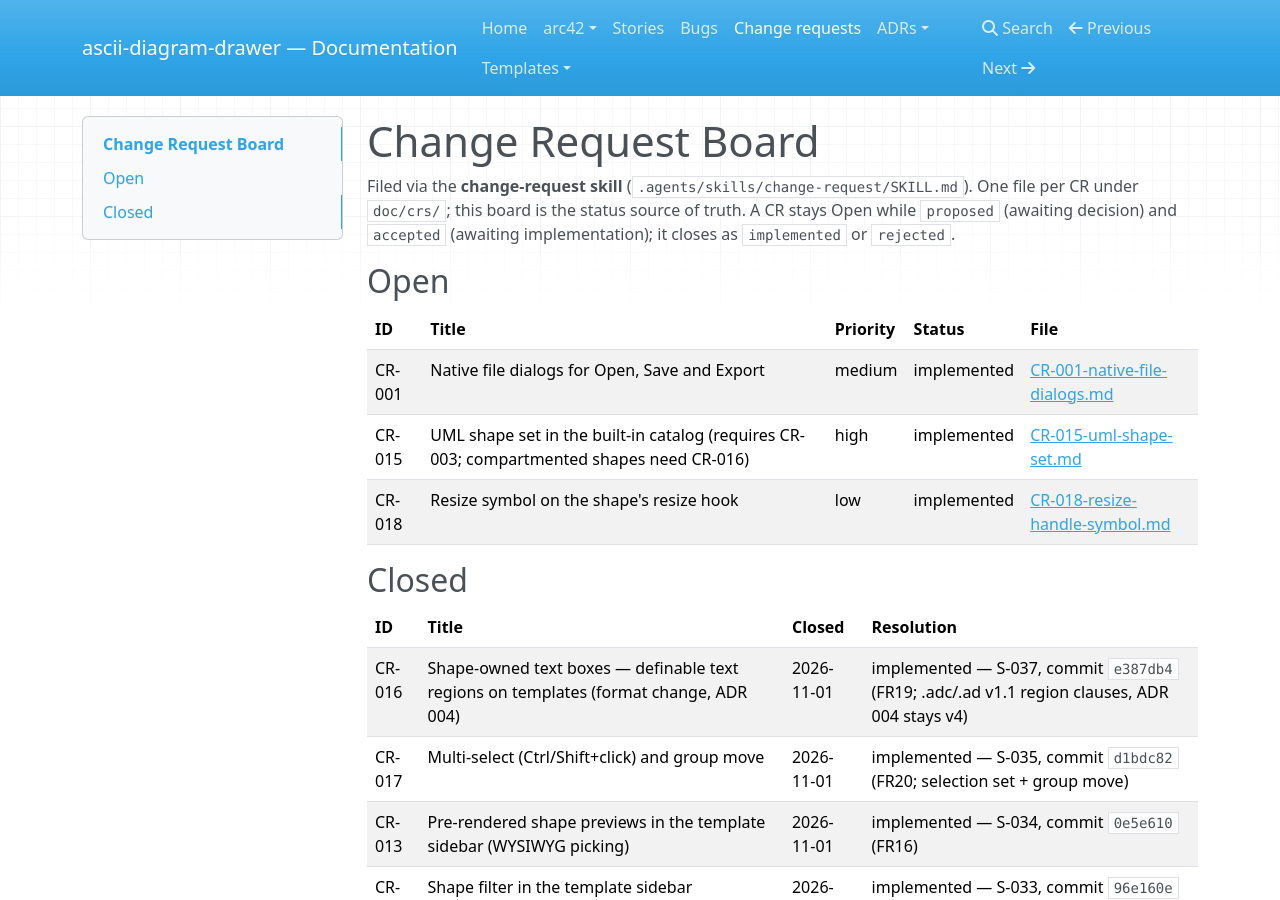
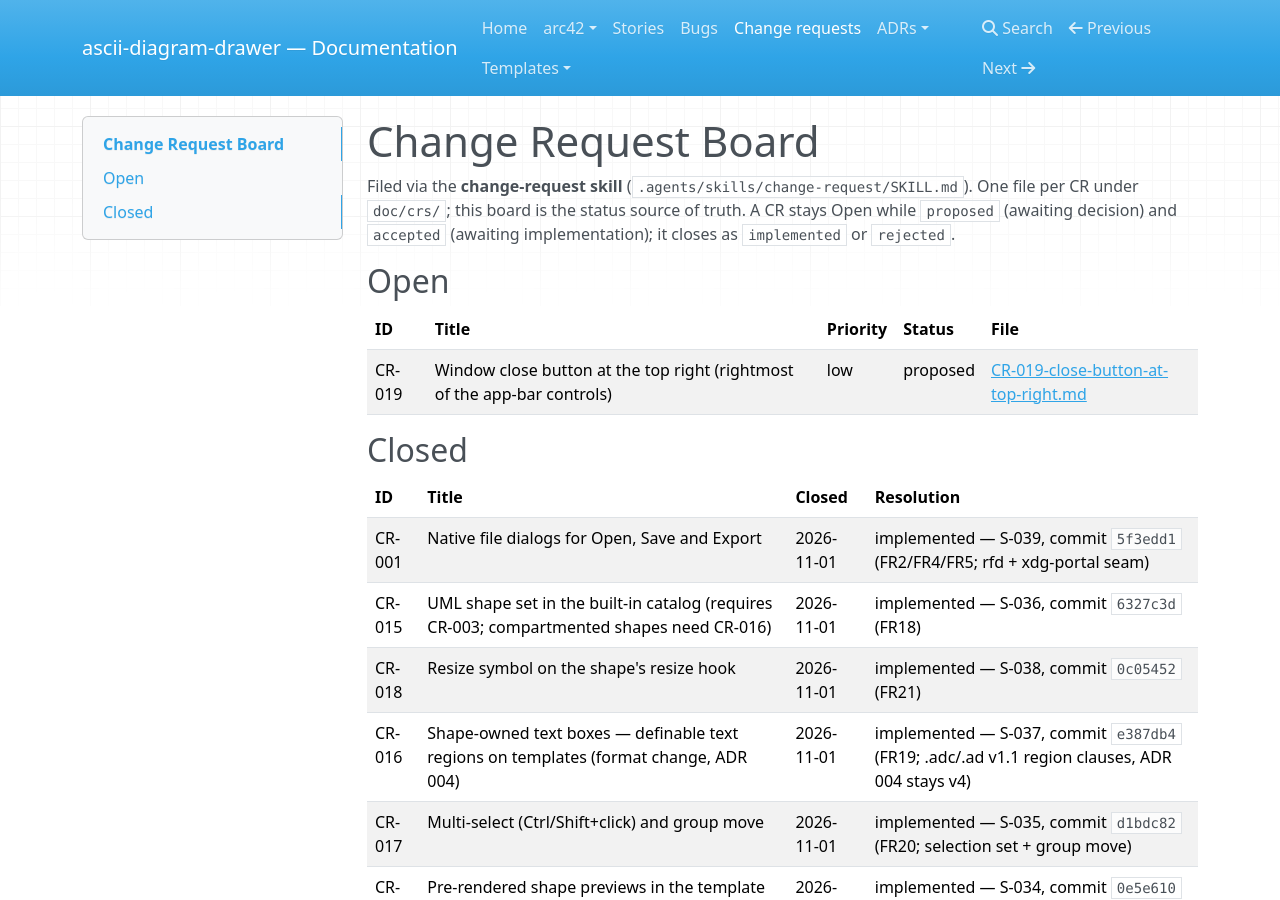
Before and after one commit to Reto411/ascii-diagram-drawer, an MkDocs documentation site: the page built from doc/crs/CRS.md, in a window 1280 px wide and 900 px high. Built offline with MkDocs 1.6.1, drawn with Linux system fonts in a browser that asks for light colours; nearby versions of some CDN libraries.

Commit message:
cr(CR-019): window close button at the top right — filed (proposed); board bookkeeping: move implemented CR-001/CR-015/CR-018 rows to Closed

```diff
--- a/doc/crs/CRS.md
+++ b/doc/crs/CRS.md
@@ -14,14 +14,15 @@ Filed via the **change-request skill** (`.agents/skills/change-request/SKILL.md`
 
 | ID | Title | Priority | Status | File |
 |----|-------|----------|--------|------|
-| CR-001 | Native file dialogs for Open, Save and Export | medium | implemented | [CR-001-native-file-dialogs.md](CR-001-native-file-dialogs.md) |
-| CR-015 | UML shape set in the built-in catalog (requires CR-003; compartmented shapes need CR-016) | high | implemented | [CR-015-uml-shape-set.md](CR-015-uml-shape-set.md) |
-| CR-018 | Resize symbol on the shape's resize hook | low | implemented | [CR-018-resize-handle-symbol.md](CR-018-resize-handle-symbol.md) |
+| CR-019 | Window close button at the top right (rightmost of the app-bar controls) | low | proposed | [CR-019-close-button-at-top-right.md](CR-019-close-button-at-top-right.md) |
 
 ## Closed
 
 | ID | Title | Closed | Resolution |
 |----|--------|--------|------------|
+| CR-001 | Native file dialogs for Open, Save and Export | 2026-11-01 | implemented — S-039, commit `5f3edd1` (FR2/FR4/FR5; rfd + xdg-portal seam) |
+| CR-015 | UML shape set in the built-in catalog (requires CR-003; compartmented shapes need CR-016) | 2026-11-01 | implemented — S-036, commit `6327c3d` (FR18) |
+| CR-018 | Resize symbol on the shape's resize hook | 2026-11-01 | implemented — S-038, commit `0c05452` (FR21) |
 | CR-016 | Shape-owned text boxes — definable text regions on templates (format change, ADR 004) | 2026-11-01 | implemented — S-037, commit `e387db4` (FR19; .adc/.ad v1.1 region clauses, ADR 004 stays v4) |
 | CR-017 | Multi-select (Ctrl/Shift+click) and group move | 2026-11-01 | implemented — S-035, commit `d1bdc82` (FR20; selection set + group move) |
 | CR-013 | Pre-rendered shape previews in the template sidebar (WYSIWYG picking) | 2026-11-01 | implemented — S-034, commit `0e5e610` (FR16) |
```
Also changed, not shown: doc/crs/CR-019-close-button-at-top-right.md (added, +53 -0 lines).
